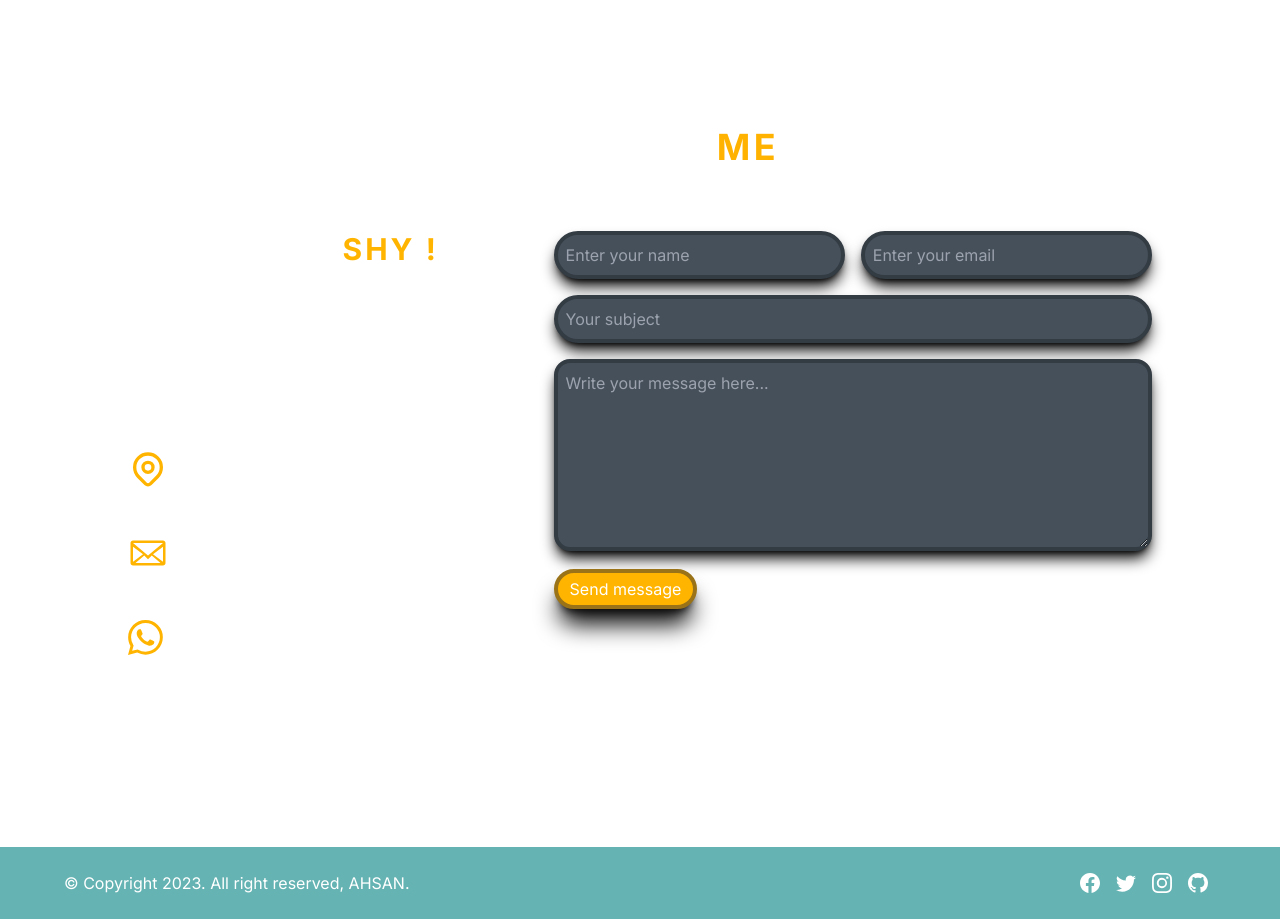
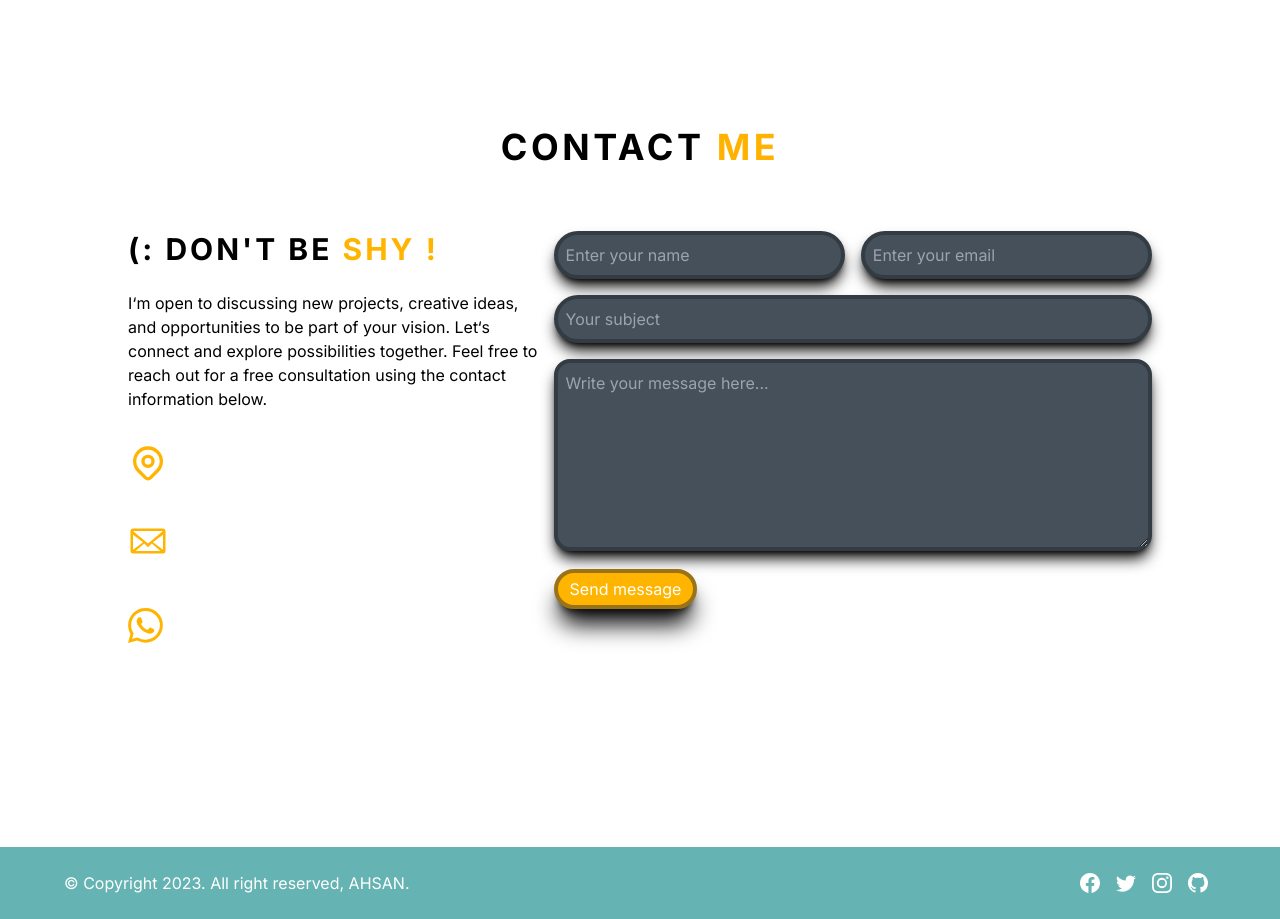
Before and after one commit to ahsanali7893/Portfolio, a Next.js app: page / in a window 1280 px wide. Shown: the part 3020-3939 px from the top of the page. Built offline with nearby package versions, Linux system fonts and the light colour scheme.

Commit message:
initial changes

```diff
--- a/src/components/Contact/page.tsx
+++ b/src/components/Contact/page.tsx
@@ -101,7 +101,7 @@ export default function Contact() {
       <div className="pt-20 max-w-screen-2xl min-h-screen px-5 mt-20 md:px-10 lg:px-32 mx-auto flex items-cente">
         <div className="w-full ">
           <div className="text-2xl items-center justify-center text-center">
-            <h2 className="font-bold text-3xl md:text-4xl tracking-widest uppercase text-white">
+            <h2 className="font-bold text-3xl md:text-4xl tracking-widest uppercase text-black">
               CONTACT <span className="text-[#ffb200]"> ME</span>
             </h2>
             {/* <button onClick={notify}>Notify !</button> */}
@@ -109,11 +109,11 @@ export default function Contact() {
           <div className="my-10">
             <div className="lg:flex pt-6">
               <div className="w-full lg:w-[40%]">
-                <h1 className="pb-6 font-bold text-3xl text-white tracking-widest">
+                <h1 className="pb-6 font-bold text-3xl text-black tracking-widest">
                   (: DON&apos;T BE{" "}
                   <span className="text-[#ffb400]"> SHY !</span>
                 </h1>
-                <p className="text-white">
+                <p className="text-black">
                   I&lsquo;m open to discussing new projects, creative ideas, and
                   opportunities to be part of your vision. Let&lsquo;s connect
                   and explore possibilities together. Feel free to reach out for
@@ -125,12 +125,6 @@ export default function Contact() {
                       className="text-[#ffb400] mr-4"
                       size={40}
                     />
-                  </div>
-                  <div className="">
-                    <h2 className=" font-bold text-xl text-white tracking-widest">
-                      Address Point
-                    </h2>
-                    <p className="text-white">G-10, Islamabad, Pakistan .</p>
                   </div>
                 </div>
                 <div className="flex items-center mt-8">
```
